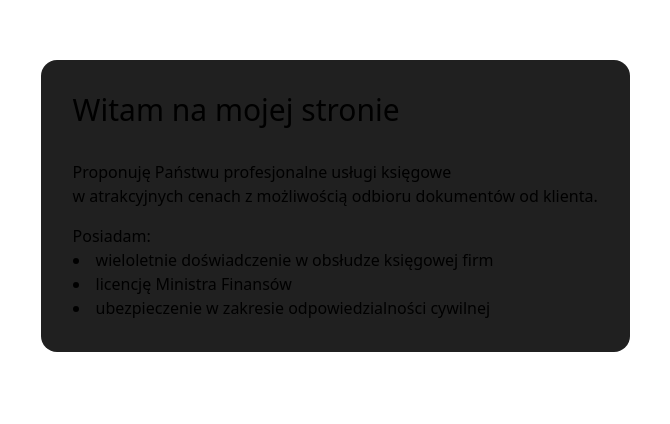
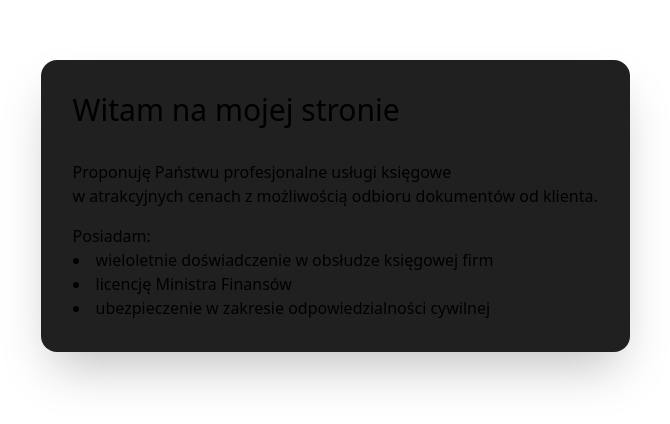
Before and after one commit to Mnigos/biuro-makowska-old, a Nuxt app: page / in a window 1280 px wide. Shown: the part 132-556 px from the top of the page, without its empty margins (579-1249 px from the left). Built offline with nearby package versions, Linux system fonts and the light colour scheme.

Commit message:
feat(components): add shadow to `the-navbar` and `the-card`

```diff
--- a/components/TheCard.vue
+++ b/components/TheCard.vue
@@ -14,7 +14,7 @@ const props = defineProps({
 </script>
 
 <template>
-  <section class="bg-primary p-8 rounded-2xl flex flex-col gap-8">
+  <section class="bg-primary p-8 rounded-2xl flex flex-col gap-8 shadow-2xl">
     <header>
       <h1 class="text-3xl">{{ title }}</h1>
     </header>
--- a/components/TheNavbar.vue
+++ b/components/TheNavbar.vue
@@ -23,7 +23,7 @@ const pages = ref<Page[]>([
 </script>
 
 <template>
-  <nav class="bg-accent text-white font-semibold p-4 w-full md:w-64 md:rounded-bl-2xl">
+  <nav class="bg-accent text-white font-semibold p-4 w-full md:w-64 md:rounded-bl-2xl shadow-2xl">
     <ul class="flex gap-4 justify-around">
       <li v-for="({ title, path }, index) in pages" :key="index">
         <router-link :to="path">
```
